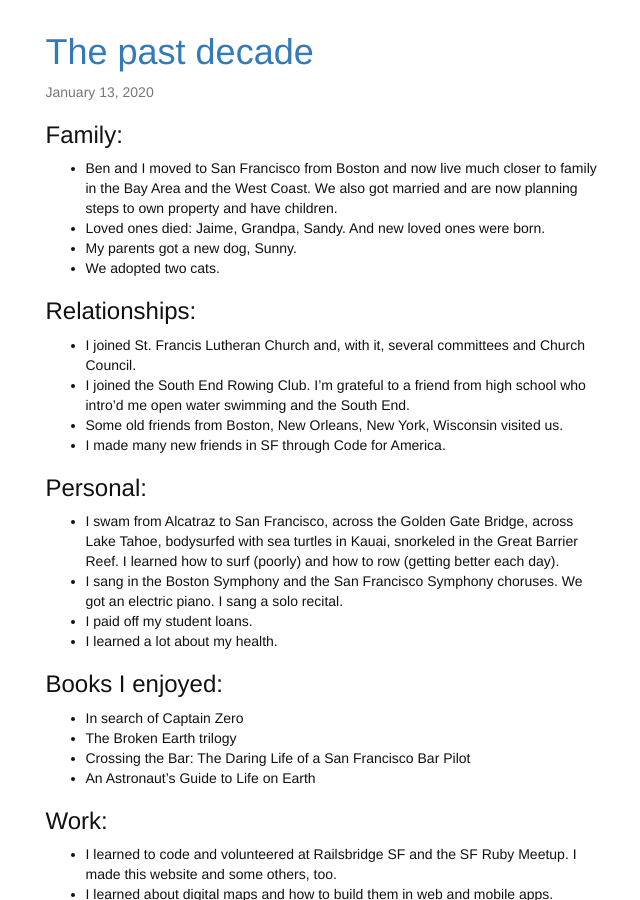
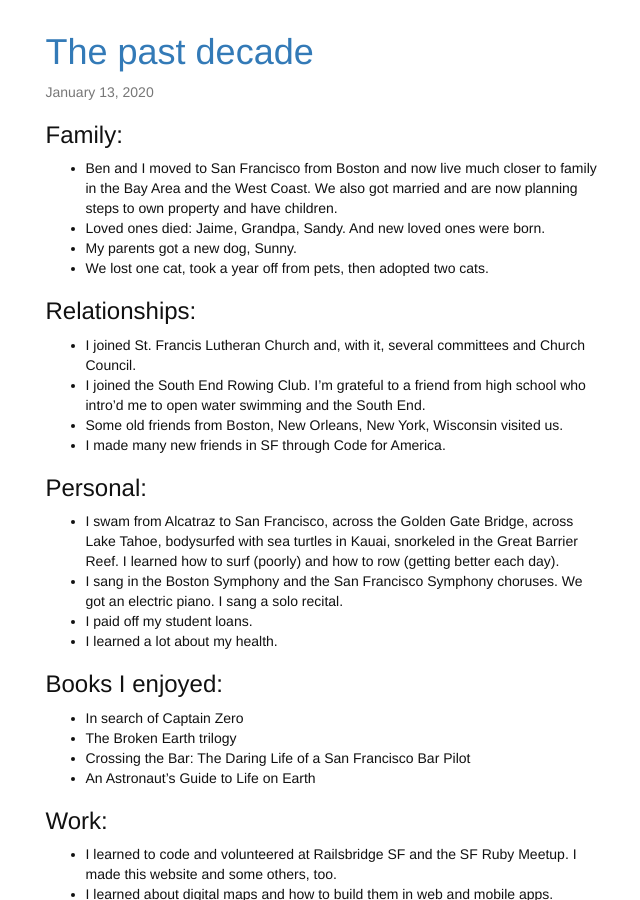
Before and after one commit to alinapaz/alinapaz.github.io, a Jekyll site: the page built from index.html, in a window 1280 px wide and 900 px high, scrolled down 879 px. Shown: the whole window, without its empty margins (317-957 px from the left). Built offline with Jekyll 4.4.1, drawn with Linux system fonts in a browser that asks for light colours; nearby versions of some CDN libraries; the list of posts is cut into pages by our own code.

Commit message:
minor edits

```diff
--- a/_posts/2020-01-12-past-decade.md
+++ b/_posts/2020-01-12-past-decade.md
@@ -10,12 +10,12 @@ categories: self, 2010s, reviewing
 - Ben and I moved to San Francisco from Boston and now live much closer to family in the Bay Area and the West Coast. We also got married and are now planning steps to own property and have children.
 - Loved ones died: Jaime, Grandpa, Sandy. And new loved ones were born.
 - My parents got a new dog, Sunny.
-- We adopted two cats.
+- We lost one cat, took a year off from pets, then adopted two cats.
 
 ### Relationships:
 
 - I joined St. Francis Lutheran Church and, with it, several committees and Church Council.
-- I joined the South End Rowing Club. I'm grateful to a friend from high school who intro'd me open water swimming and the South End.
+- I joined the South End Rowing Club. I'm grateful to a friend from high school who intro'd me to open water swimming and the South End.
 - Some old friends from Boston, New Orleans, New York, Wisconsin visited us.
 - I made many new friends in SF through Code for America.
 
```
